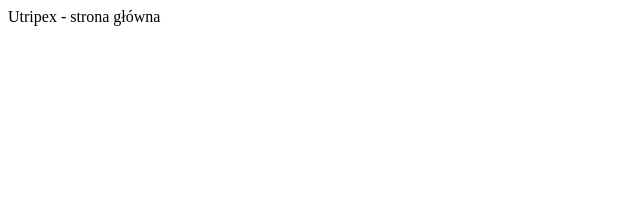
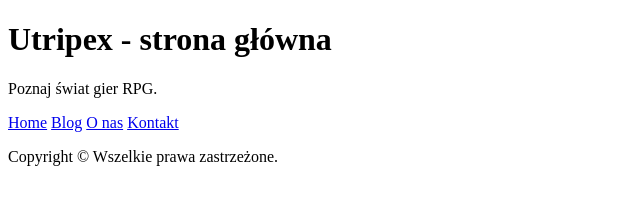
Before and after one commit to utripex/utripex.github.io, a plain HTML site: page index.html in a window 1280 px wide. Shown: the whole page, without its empty margins (0-640 px from the left). Drawn offline with Linux system fonts and the light colour scheme.

Commit message:
Add files via upload
Dodałem kurwa update index.

```diff
--- a/index.html
+++ b/index.html
@@ -7,7 +7,28 @@
 </head>
 <body>
 
-  Utripex - strona główna
+  <div id="header">
+    <h1 id="name">
+      Utripex - strona główna
+    </h1>
+    <p id="description">
+      Poznaj świat gier RPG.
+    </p>
+  </div>
+
+  <nav id="nav">
+    <a class="nav-element" href="index.html">Home</a>
+    <a class="nav-element" href="#">Blog</a>
+    <a class="nav-element" href="#">O nas</a>
+    <a class="nav-element" href="#">Kontakt</a>
+  </nav>
+
+  <div id="footer">
+    <p>
+      Copyright © Wszelkie prawa zastrzeżone.
+    </p>
+  </div>
+
 
 </body>
 </html>
```
